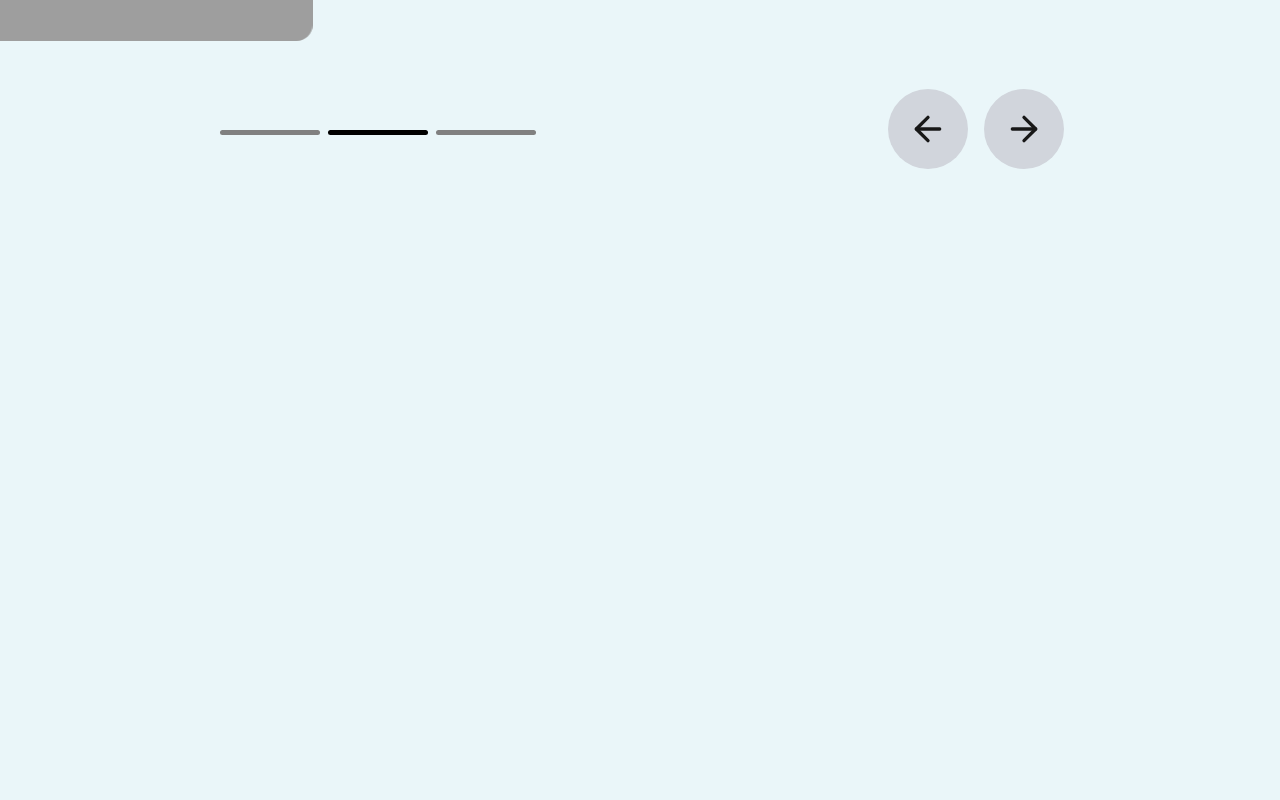
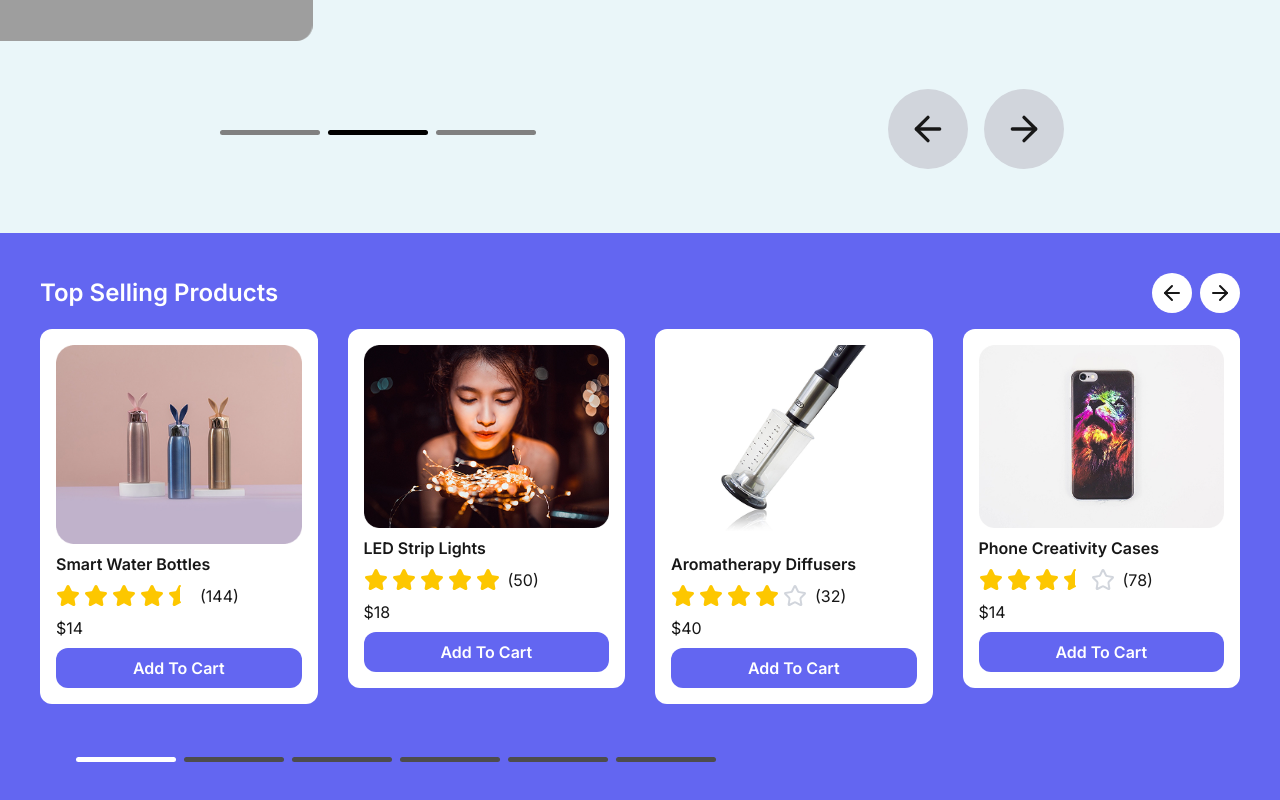
Before and after one commit to shakeelahmadcoder/Ecommerce-Website-Landing-Page, a Next.js app: page / in a window 1280 px wide. Shown: the part 930-1730 px from the top of the page. Before the commit the page ends 1163 px from the top, so only its background shows below. Built offline with nearby package versions, Linux system fonts and the light colour scheme; grey boxes are pictures that could not be loaded.

Commit message:
top selling products

```diff
--- a/app/components/ProductCard.jsx
+++ b/app/components/ProductCard.jsx
@@ -1,7 +1,20 @@
+import Image from 'next/image'
 import React from 'react'
+import RatingStars from './RatingStars'
 
-export const ProductCard = () => {
+export const ProductCard = ({item}) => {
+
+
   return (
-    <div>ProductCard</div>
+    <div className='bg-white p-4 rounded-xl flex flex-col  justify-center gap-2'>
+      <Image className='w-full' src={item.image} height={200} width={200} alt='product-image'/>
+      <h1 className='text-md font-semibold '>{item.name}</h1>
+      <div className='flex gap-2'>
+      <RatingStars rating={item.rating}/>
+      <p>({item.reviews})</p>
+      </div>
+      <p>${item.price}</p>
+      <button className='rounded-xl px-4 py-2 bg-(--primary) text-white font-semibold w-full'>Add To Cart</button>
+    </div>
   )
 }
--- /dev/null
+++ b/app/components/RatingStars.jsx
@@ -0,0 +1,21 @@
+import { Star, StarHalf } from "lucide-react";
+
+export default function RatingStars({ rating }) {
+  const fullStars = Math.floor(rating);
+  const hasHalfStar = rating % 1 !== 0;
+  const emptyStars = 5 - fullStars - (hasHalfStar ? 1 : 0);
+
+  return (
+    <div className="flex gap-1 text-yellow-400">
+      {Array(fullStars).fill(0).map((_, i) => (
+        <Star key={`full-${i}`} fill="currentColor" />
+      ))}
+
+      {hasHalfStar && <StarHalf fill="currentColor" />}
+
+      {Array(emptyStars).fill(0).map((_, i) => (
+        <Star key={`empty-${i}`} className="text-gray-300" />
+      ))}
+    </div>
+  );
+}
--- a/app/components/SellingProducts.jsx
+++ b/app/components/SellingProducts.jsx
@@ -1,7 +1,51 @@
+"use client"
+import { products } from '@/public/assests'
 import React from 'react'
+import { ProductCard } from './ProductCard'
+import { Swiper, SwiperSlide } from 'swiper/react'
+import { Navigation, Pagination } from 'swiper/modules'
+
+import 'swiper/css'
+import 'swiper/css/pagination'
+import { ArrowLeft, ArrowRight } from 'lucide-react'
 
 export const SellingProducts = () => {
   return (
-    <div>SellingProducts</div>
+    <div className='bg-(--primary) p-10 '>
+      <div className="flex items-center justify-between mb-4  gap-4">
+        <h1 className='text-2xl font-semibold text-white'>Top Selling Products</h1>
+        <div className='flex items-center gap-2'>
+            <button className="prev-b w-10 h-10 rounded-full bg-white p-2 flex items-center justify-center">
+                <ArrowLeft size={40} />
+              </button>
+              <button className="next-b w-10 h-10 rounded-full bg-white p-2 flex items-center justify-center">
+                <ArrowRight size={40} />
+              </button>
+        </div>
+
+          </div>
+      <div className='max-w-300 mx-auto'>
+        <Swiper
+        spaceBetween={30}
+        slidesPerView={4}
+        navigation={{
+          prevEl: ".prev-b",
+          nextEl: ".next-b",
+        }}
+        pagination={{
+          clickable: true,
+          el: ".products-pagination"
+        }}
+        modules={[Navigation, Pagination]}
+        className="mySwiper">
+      {products.map((item, index)=>(
+    <SwiperSlide key={index}>
+        <ProductCard  item={item}/>
+    </SwiperSlide>
+      ))}
+      </Swiper>
+      </div>
+      <div className='products-pagination ml-8 mt-10'></div>
+    </div>
   )
 }
--- a/app/globals.css
+++ b/app/globals.css
@@ -22,7 +22,7 @@ body {
 }
 
 
-.custom-pagination .swiper-pagination-bullet {
+.custom-pagination  .swiper-pagination-bullet {
   width: 100px !important;
   height: 5px !important;
   background: gray !important;
@@ -31,9 +31,26 @@ body {
   transition: all 0.3s ease !important;
 }
 
-.custom-pagination .swiper-pagination-bullet-active {
+.custom-pagination  .swiper-pagination-bullet-active {
   width: 100px !important;
   height: 5px !important;
   background: #000 !important;
   border-radius: 10px !important;
 }
+
+
+.products-pagination .swiper-pagination-bullet {
+  width: 100px !important;
+  height: 5px !important;
+  background: #4d4c4c !important;
+  opacity: 1 !important;
+  border-radius: 10px !important;
+  transition: all 0.3s ease !important;
+}
+
+.products-pagination .swiper-pagination-bullet-active {
+  width: 100px !important;
+  height: 5px !important;
+  background: white !important;
+  border-radius: 10px !important;
+}
--- a/app/page.js
+++ b/app/page.js
@@ -1,6 +1,9 @@
 import Image from "next/image";
 import { Navbar } from "./components/Navbar";
 import { HeroSection } from "./components/HeroSection";
+import { ProductCard } from "./components/ProductCard";
+import { SellingProducts } from "./components/SellingProducts";
+import Timeline from "./components/TimeLine";
 
 
 export default function Home() {
@@ -8,7 +11,7 @@ export default function Home() {
     <div>
      <Navbar/>
     <HeroSection/>
-
+     <SellingProducts/>
     </div>
   );
 }
--- a/public/assests.js
+++ b/public/assests.js
@@ -46,16 +46,17 @@ export const happyCustomers = [
 ]
 
 export const products = [
-    {id: 1, name: "Smart Water Bottles", price: 14, image: bottles, category: "lifestyle", topSeller: true, rating: 4.5},
-    {id: 2, name: "LED Strip Lights", price: 18, image: striplights, category: "lighting", topSeller: true, rating: 5},
-    {id: 3, name: "Aromatherapy Diffusers", price: 40, image: balender, category: "wellness", topSeller: false, rating: 4},
-    {id: 4, name: "Phone Creativity Cases", price: 14, image: phonecover, category: "accessories", topSeller: true, rating: 3.5},
-    {id: 5, name: "Beachwlibée Sunglasses", price: 20, image: sunglass, category: "accessories", topSeller: false, rating: 4.5},
-    {id: 6, name: "Portable Mini Projectors", price: 120, image: miniprojector, category: "electronics", topSeller: true, rating: 5},
-    {id: 7, name: "Wireless mouse", price: 12, image: wirelessmouse, category: "electronics", topSeller: false, rating: 4},
-    {id: 8, name: "Makeup set", price: 100, image: makeupset, category: "beauty", topSeller: true, rating: 4.5},
-    {id: 9, name: "Boys cycle", price: 1500, image: cycle, category: "sports", topSeller: false, rating: 5},
+    {id: 1, name: "Smart Water Bottles", price: 14, image: bottles, category: "lifestyle", topSeller: true, rating: 4.5, reviews: 144},
+    {id: 2, name: "LED Strip Lights", price: 18, image: striplights, category: "lighting", topSeller: true, rating: 5, reviews: 50},
+    {id: 3, name: "Aromatherapy Diffusers", price: 40, image: balender, category: "wellness", topSeller: false, rating: 4, reviews: 32},
+    {id: 4, name: "Phone Creativity Cases", price: 14, image: phonecover, category: "accessories", topSeller: true, rating: 3.5, reviews: 78},
+    {id: 5, name: "Beachwlibée Sunglasses", price: 20, image: sunglass, category: "accessories", topSeller: false, rating: 4.5, reviews: 25},
+    {id: 6, name: "Portable Mini Projectors", price: 120, image: miniprojector, category: "electronics", topSeller: true, rating: 5, reviews: 66},
+    {id: 7, name: "Wireless mouse", price: 12, image: wirelessmouse, category: "electronics", topSeller: false, rating: 4, reviews: 90},
+    {id: 8, name: "Makeup set", price: 100, image: makeupset, category: "beauty", topSeller: true, rating: 4.5, reviews: 42},
+    {id: 9, name: "Boys cycle", price: 1500, image: cycle, category: "sports", topSeller: false, rating: 5, reviews: 12},
 ]
+
 
 export const testimonials = [
     {
```
Also changed, not shown: app/components/TimeLine.jsx (added).
